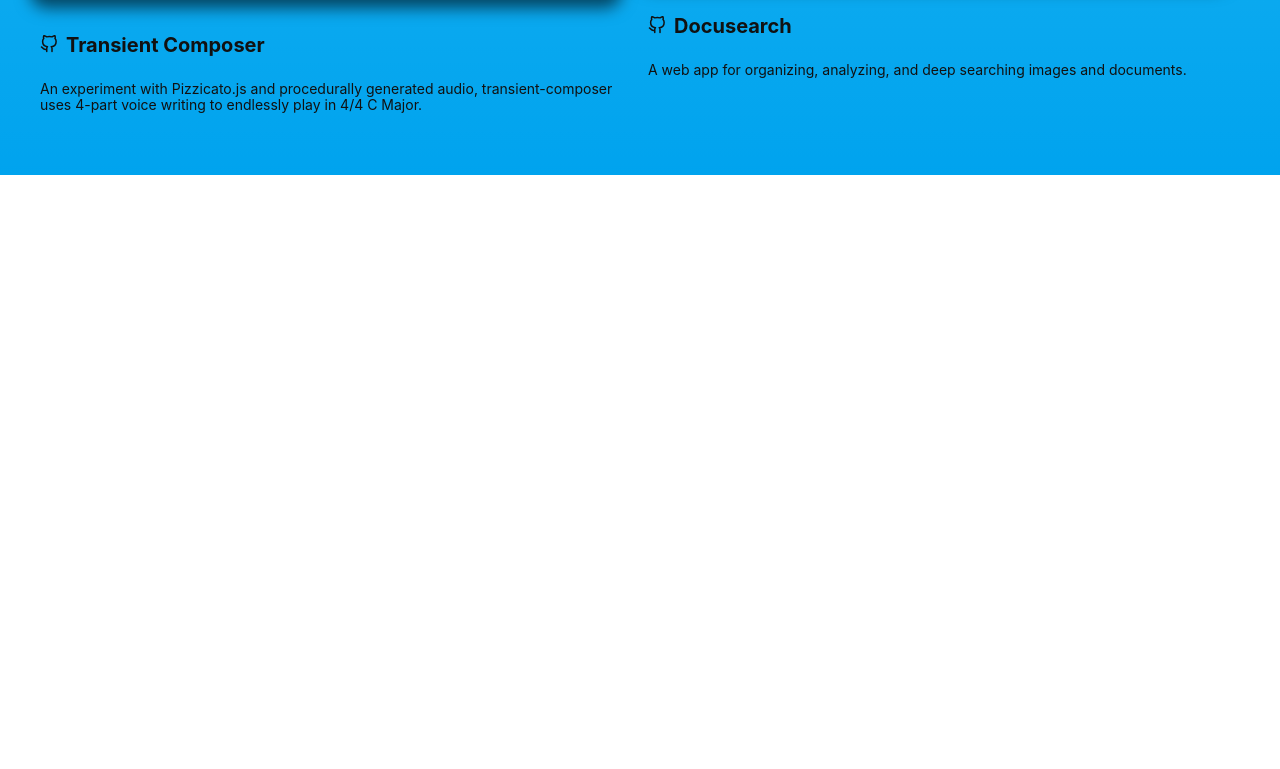
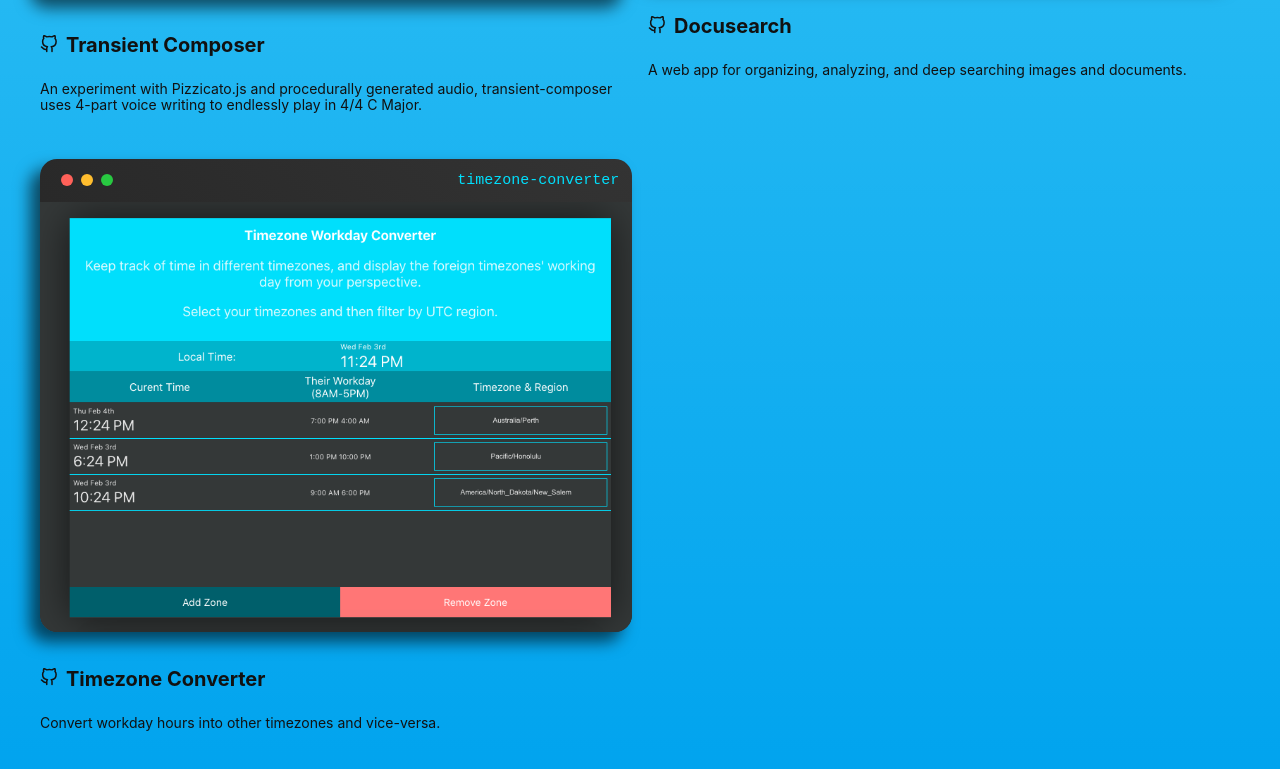
Before and after one commit to ETS-ReactNative2/actuallydan.github.io, a React (Create React App) app: page / in a window 1280 px wide. Shown: the part 2017-2786 px from the top of the page. Before the commit the page ends 2192 px from the top, so only its background shows below. Built offline with nearby package versions, Linux system fonts and the light colour scheme.

Commit message:
added timezone converter project

```diff
--- a/src/App.js
+++ b/src/App.js
@@ -80,6 +80,14 @@
       description:
         "A web app for organizing, analyzing, and deep searching images and documents.",
     },
+    {
+      name: "timezone-converter",
+      href: "https://actuallydan.github.io/timezone-converter/",
+      repo: "https://github.com/actuallydan/timezone-converter",
+      img: "./images/timezone-converter.png",
+      fullName: "Timezone Converter",
+      description: "Convert workday hours into other timezones and vice-versa.",
+    },
   ];
 
   return (
```
Also changed, not shown: public/images/timezone-converter.png (added).
